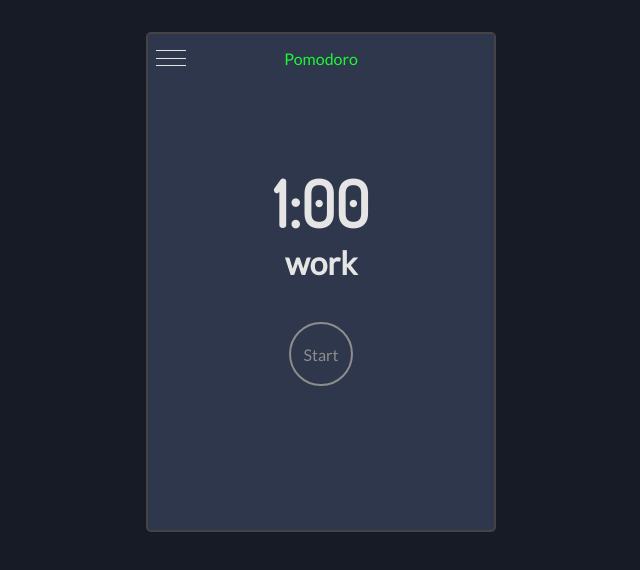
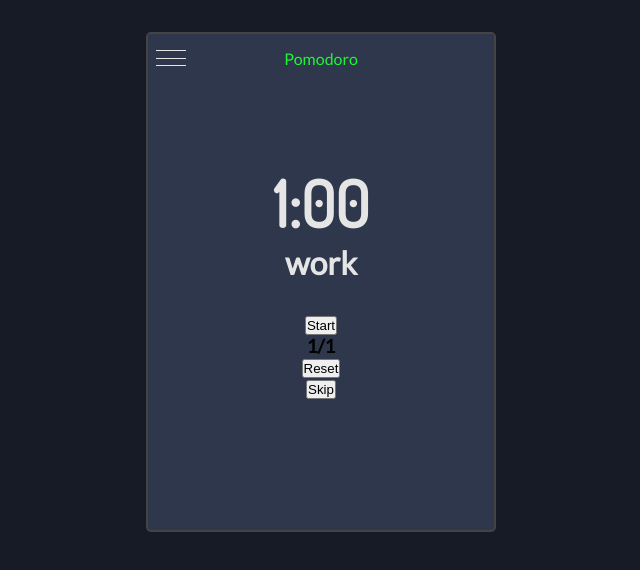
Before and after one commit to bigdub3298/Pomodoro, a React (Create React App) app: page / in a window 1280 px wide. Shown: the top 570 px of the page, without its empty margins (319-959 px from the left). Built offline with nearby package versions, Linux system fonts and the light colour scheme.

Commit message:
added timer control panel

```diff
--- a/src/components/TimerController.js
+++ b/src/components/TimerController.js
@@ -51,13 +51,26 @@ export class TimerController extends Component {
           <source src={m4r} type="audio/mp4" />
         </audio>
         <Timer time={this.props.time} type={this.props.type} />
+        <div className="control-panel">
           <button
             ref={this.buttonRef}
-          className="timer-controller__button"
+            className="control-panel__start"
             onClick={this.toggleTimerState}
           >
             {this.props.isTimerOn ? "Stop" : "Start"}
           </button>
+          <div className="control-panel__menu">
+            <div className="control-panel__menu-left">
+              <h3>
+                {Math.ceil(this.props.count / 2)}/{this.props.rounds}
+              </h3>
+              <button className="control-panel__reset">Reset</button>
+            </div>
+            <div className="control-panel__menu-right">
+              <button className="control-panel__skip">Skip</button>
+            </div>
+          </div>
+        </div>
       </div>
     );
   }
```
Lines whose indentation alone changed are shown as unchanged.
